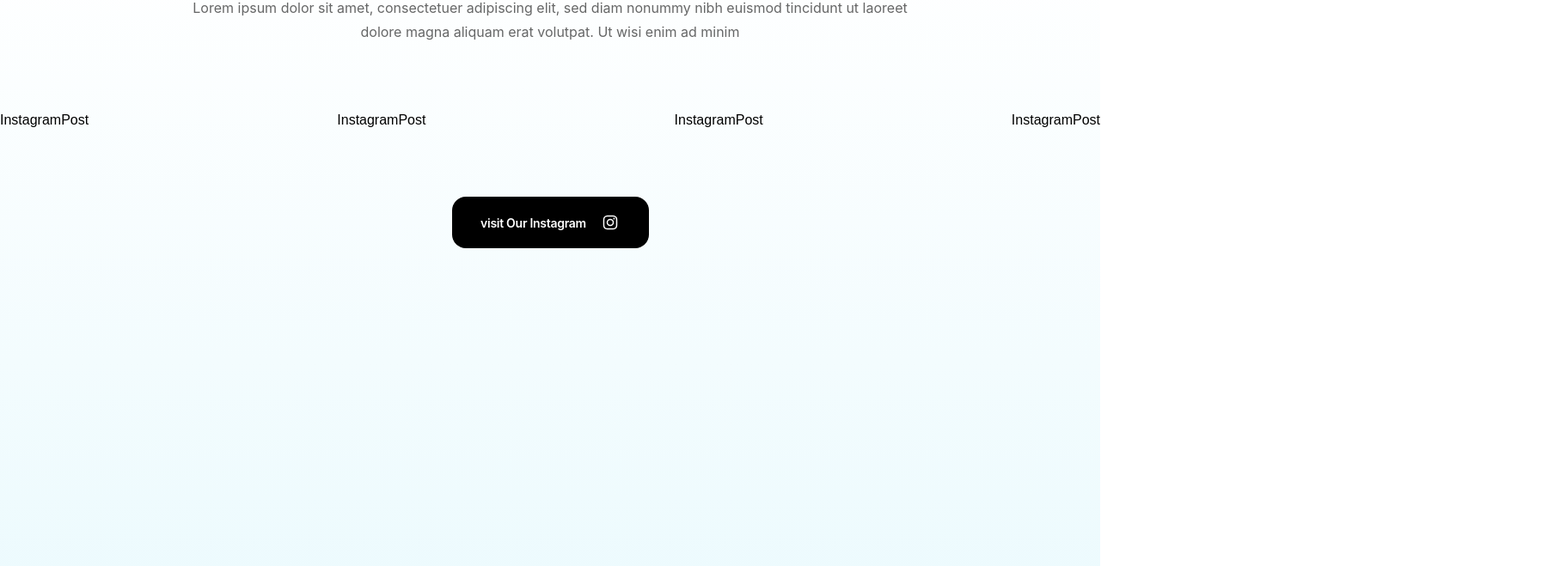
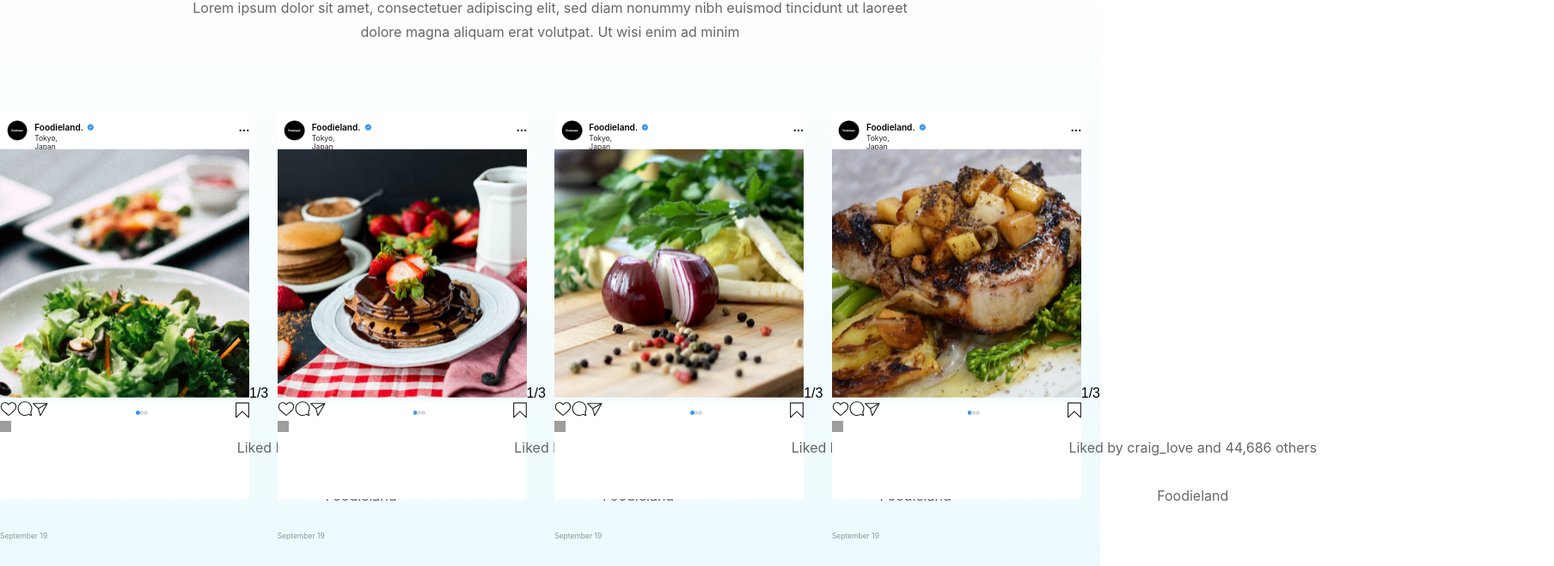
Before and after one commit to vajihe410/foodieland, a Next.js app: page / in a window 1280 px wide. Shown: the part 4514-5173 px from the top of the page at 86% size, 1808 px wide, since content can reach past the window. Built offline with nearby package versions, Linux system fonts and the light colour scheme; grey boxes are pictures that could not be loaded.

Commit message:
Feat & Styles:create instagramPost component with styles

```diff
--- /dev/null
+++ b/components/icons/Check.js
@@ -0,0 +1,10 @@
+function Check() {
+  return (
+    <svg width="9" height="8" viewBox="0 0 9 8" fill="none" xmlns="http://www.w3.org/2000/svg">
+        <path fill-rule="evenodd" clip-rule="evenodd" d="M4.34733 0.373535L5.30024 0.994874L6.43781 0.987355L6.90353 2.02524L7.86457 2.63393L7.69524 3.75885L8.17464 4.79049L7.42401 5.64528L7.26956 6.77233L6.17596 7.0856L5.4367 7.95024L4.34733 7.62254L3.25796 7.95024L2.5187 7.0856L1.4251 6.77233L1.27065 5.64528L0.52002 4.79049L0.999421 3.75885L0.830085 2.63393L1.79113 2.02524L2.25685 0.987355L3.39442 0.994874L4.34733 0.373535ZM5.35949 3.09455L3.83703 4.71099L3.33518 4.17815C3.21805 4.05379 3.02228 4.04793 2.89791 4.16506C2.77355 4.2822 2.76769 4.47797 2.88482 4.60233L3.61185 5.37424C3.73397 5.5039 3.94009 5.5039 4.06221 5.37424L5.80985 3.51873C5.92698 3.39436 5.92112 3.19859 5.79675 3.08146C5.67239 2.96433 5.47662 2.97019 5.35949 3.09455Z" fill="#3897F0"/>
+    </svg>
+
+  )
+}
+
+export default Check
--- a/components/module/AboutInstagram.module.css
+++ b/components/module/AboutInstagram.module.css
@@ -33,7 +33,7 @@
     display: flex;
     align-items: center;
     justify-content: space-between;
-    width: 100%;
+    width: calc(1440px - 160px);
 }
 .instagram_link{
     width: 229px;
--- a/components/module/InstagramPost.js
+++ b/components/module/InstagramPost.js
@@ -1,10 +1,57 @@
+import Image from "next/image"
 //Styles
 import styles from "./InstagramPost.module.css"
+//Icons
+import More from "../icons/More"
+import Check from "../icons/Check"
+import Like from "../icons/Like"
+import Comment from "../icons/Comment"
+import Share from "../icons/Share"
+import Save from "../icons/Save"
 
 function InstagramPost({data}) {
   console.log(data)
   return (
-    <div>InstagramPost</div>
+    <div className={styles.card}>
+      <div className={styles.card_header}>
+          <div className={styles.profile} >
+            <Image className={styles.profile_image} src="/images/profile.png" alt="profile" width={800} height={800}/>
+            <div className={styles.profile_texts}>
+              <div><span className={styles.profile_name}>Foodieland.</span> <Check/></div>
+              <span className={styles.profile_location}>{data.location}</span>
+            </div>
+          </div>
+          <More className={styles.more}/>
+      </div>
+      <div className={styles.card_body}>
+        <Image className={styles.post} src={data.src} alt={data.name} width={1000} height={1000}/>
+        <span>1/3</span>
+      </div>
+      <div className={styles.card_footer}>
+        <div className={styles.interaction}>
+          <div>
+            <Like/>
+            <Comment/>
+            <Share/>
+          </div>
+          <div className={styles.pages}>
+            <span></span>
+            <span></span>
+            <span></span>
+          </div>
+          <Save/>
+        </div>
+        <div className={styles.captions}>
+          <div>
+            <Image className={styles.follower} src="/images/follower.png" alt="follower" width={800} height={800}/>
+            <p>{`Liked by craig_love and ${data.likes} others`}</p>
+          </div>
+          <p><span>Foodieland</span>{data.captions}</p>
+          <span className={styles.date}>{data.publish}</span>
+        </div>
+      </div>
+
+    </div>
   )
 }
 
--- a/components/module/InstagramPost.module.css
+++ b/components/module/InstagramPost.module.css
@@ -0,0 +1,89 @@
+.card_header{
+    display: flex;
+    align-items: center;
+    justify-content: space-between;
+    width: 290px;
+    height: 41.76px;
+    background-color: #fff;
+}
+.profile{
+    display: flex;
+    align-items: center;
+    padding-right: 11.6px;
+}
+.profile_image{
+    width: 24.75px;
+    height: 24.75px;
+    margin-left: 7.73px;
+}
+.profile_texts{
+    display: flex;
+    flex-direction: column;
+    margin-left: 7.73px;
+}
+.profile_name{
+    width: 57px;
+    height: 14px;
+    font-family: SF Pro Text;
+    font-size: 10.05px;
+    font-weight: 600;
+    line-height: 13.92px;
+    text-align: left;
+}
+.profile_location{
+    width: 53.36px;
+    height: 10.05px;
+    font-family: SF Pro Text;
+    font-size: 8.51px;
+    font-weight: 400;
+    line-height: 10.15px;
+    text-align: left;
+    color: rgba(38, 38, 38, 1);
+}
+.more{
+    margin-right: 11.6px;
+}
+.card_body img{
+    width: 290px;
+    height: 290px;
+}
+.card_footer{
+    width: 290px;
+    height: 113.68px;
+    background-color: #fff;
+}
+.interaction{
+    display: flex;
+    align-items: center;
+    justify-content: space-between;
+}
+.pages span{
+    display: inline-block;
+    width: 4.64px;
+    height: 4.64px;
+    background-color: rgba(0, 0, 0, 0.15);
+    border-radius: 50px;
+}
+.pages span:first-child{
+    background-color: rgba(56, 151, 240, 1);
+
+}
+.captions{
+    display: flex;
+    flex-direction: column;
+}
+.follower{
+    width: 13.15px;
+    height: 13.15px;
+}
+.date{
+    width: 56.45px;
+    height: 10.05px;
+    font-family: SF Pro Text;
+    font-size: 8.51px;
+    font-weight: 400;
+    line-height: 10.15px;
+    text-align: left;
+    color: rgba(0, 0, 0, 0.4);
+
+}
```
